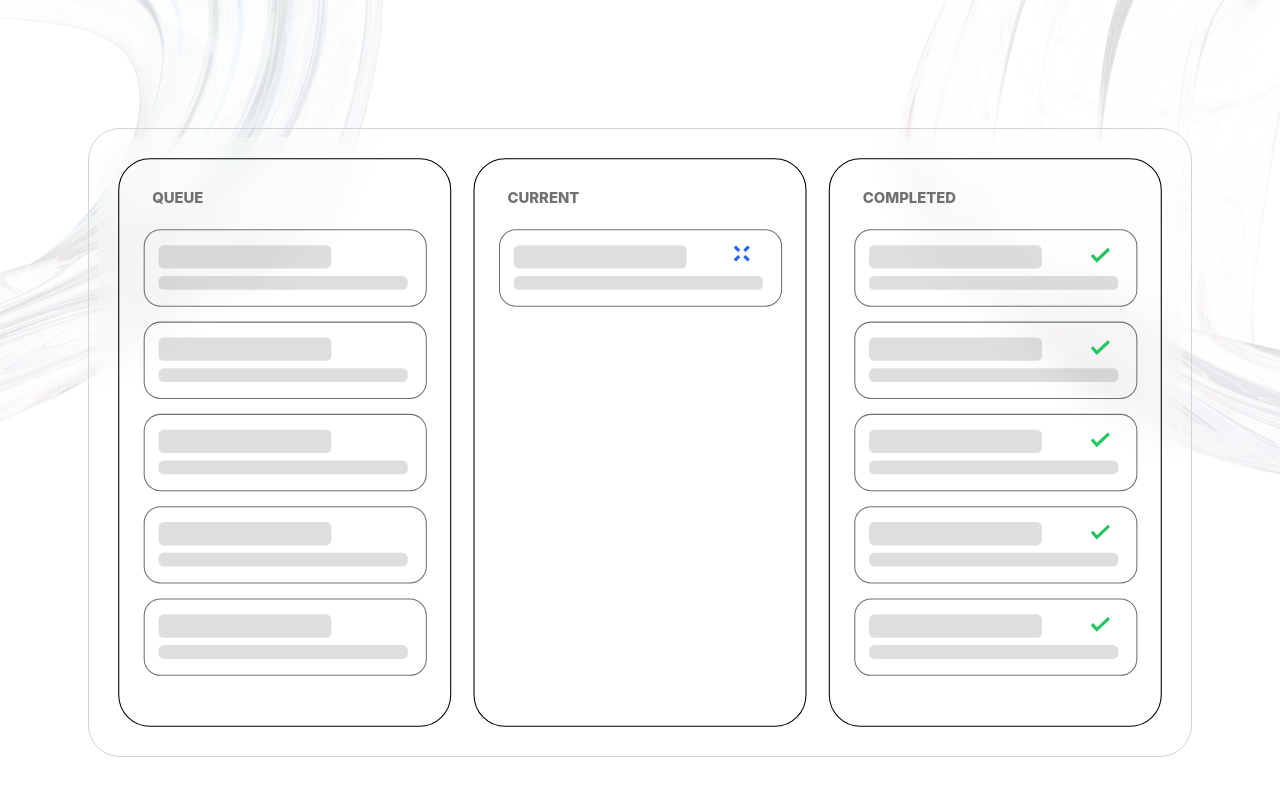
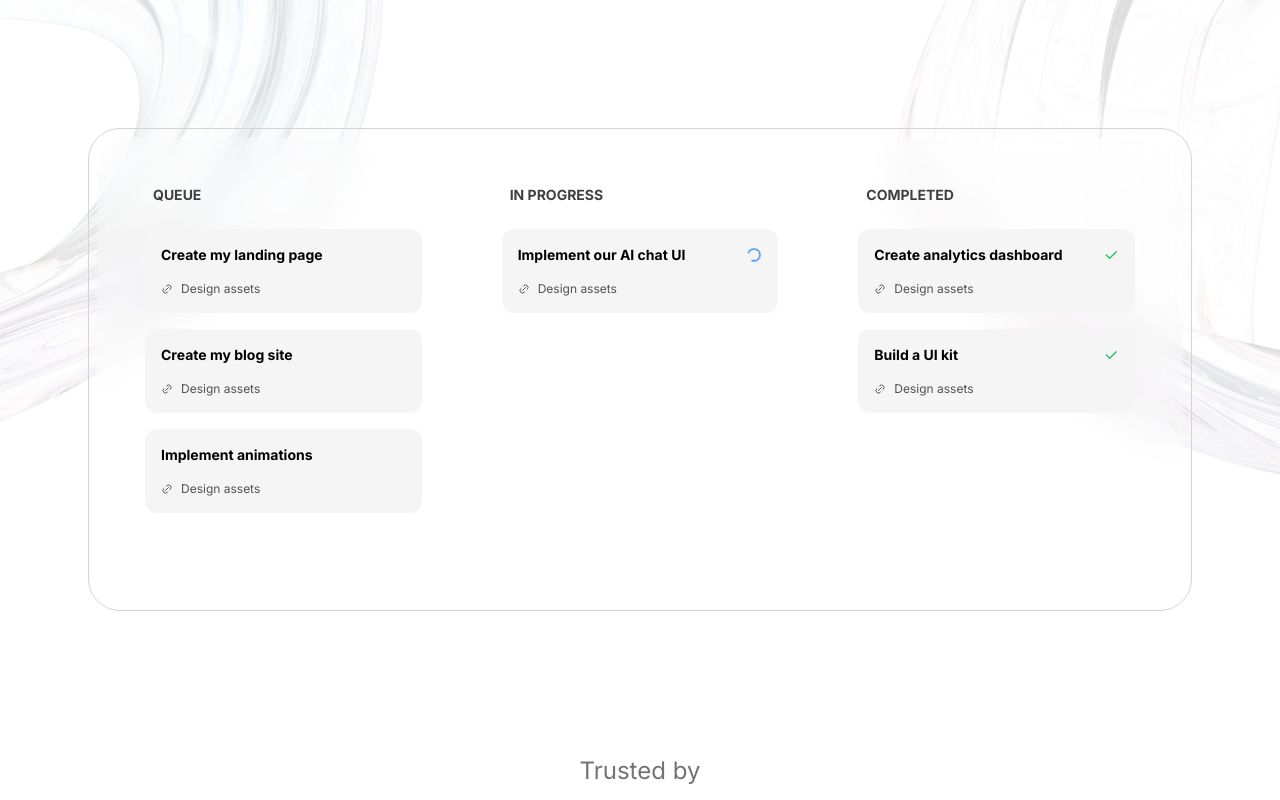
Before and after one commit to hexcowboy/thirty.dev, a Next.js app: page / in a window 1280 px wide. Shown: the part 540-1340 px from the top of the page. Built offline with nearby package versions, Linux system fonts and the light colour scheme.

Commit message:
add kanban animation to hero

```diff
--- a/src/pages/_app.tsx
+++ b/src/pages/_app.tsx
@@ -1,12 +1,22 @@
 import type { AppProps } from "next/app";
+import Head from "next/head";
 
 import { ThemeProvider } from "@/providers/theme-provider";
 import "@/styles/globals.css";
 
 export default function App({ Component, pageProps }: AppProps) {
   return (
-    <ThemeProvider attribute="class" defaultTheme="system" enableSystem>
-      <Component {...pageProps} />
-    </ThemeProvider>
+    <>
+      <Head>
+        <title>Thirty</title>
+        <meta
+          name="description"
+          content="On-demand frontend development for a low monthly price. Add work to a queue and see results faster at ⅓ the price of an engineer salary."
+        />
+      </Head>
+      <ThemeProvider attribute="class" defaultTheme="system" enableSystem>
+        <Component {...pageProps} />
+      </ThemeProvider>
+    </>
   );
 }
--- a/src/views/faq.tsx
+++ b/src/views/faq.tsx
@@ -22,8 +22,8 @@ const faqs = [
         </ol>
         Our speed and quality are attributed to the absence of meetings or
         unnecessary back-and-forths. In the event that you require changes after
-        a request has been completed, you can conveniently add a new request to
-        the queue.
+        a request has been completed, you can simply add a new request to the
+        queue.
       </>
     ),
   },
--- a/src/views/hero.tsx
+++ b/src/views/hero.tsx
@@ -4,6 +4,8 @@ import Image from "next/image";
 import { useRef } from "react";
 
 import Button from "@/components/button";
+
+import KanbanAnimation from "./kanban-animation";
 
 const Hero = () => {
   const animationRef = useRef(null);
@@ -67,13 +69,7 @@ const Hero = () => {
           style={{ rotateX }}
         >
           <div className="flex w-full grow rounded-[2rem] bg-white/20 backdrop-blur-lg dark:bg-black/20">
-            <Image
-              src="/kanban.svg"
-              alt="kanban illustration"
-              height={1024}
-              width={576}
-              className="h-full min-h-[30rem] w-full object-cover md:object-contain"
-            />
+            <KanbanAnimation />
           </div>
         </motion.div>
       </div>
--- /dev/null
+++ b/src/views/kanban-animation.tsx
@@ -0,0 +1,115 @@
+import {
+  IconCheck,
+  IconLink,
+  IconLoader,
+  IconLoader2,
+} from "@tabler/icons-react";
+import { Reorder } from "framer-motion";
+import { useState } from "react";
+
+const KanbanAnimation = () => {
+  const [items1, setItems1] = useState([
+    "Create my landing page",
+    "Create my blog site",
+    "Implement animations",
+  ]);
+  const [items2, setItems2] = useState(["Implement our AI chat UI"]);
+  const [items3, setItems3] = useState([
+    "Create analytics dashboard",
+    "Build a UI kit",
+  ]);
+
+  return (
+    <div className="grid w-full grid-cols-1 gap-4 overflow-hidden p-4 lg:aspect-[7/3] lg:grid-cols-3">
+      <KanbanColumn title="Queue">
+        <Reorder.Group
+          values={items1}
+          onReorder={setItems1}
+          className="flex flex-col gap-4"
+        >
+          {items1.map((item) => (
+            <KanbanItem key={item} item={item} />
+          ))}
+        </Reorder.Group>
+      </KanbanColumn>
+      <KanbanColumn title="In Progress">
+        <Reorder.Group
+          values={items2}
+          onReorder={setItems2}
+          className="flex flex-col gap-4"
+        >
+          {items2.map((item) => (
+            <KanbanItem
+              key={item}
+              item={item}
+              icon={
+                <span className="animate-spin">
+                  <IconLoader2 size={16} className="text-blue-500" />
+                </span>
+              }
+            />
+          ))}
+        </Reorder.Group>
+      </KanbanColumn>
+      <KanbanColumn title="Completed">
+        <Reorder.Group
+          values={items3}
+          onReorder={setItems3}
+          className="flex flex-col gap-4"
+        >
+          {items3.map((item) => (
+            <KanbanItem
+              key={item}
+              item={item}
+              icon={<IconCheck size={16} className="text-green-500" />}
+            />
+          ))}
+        </Reorder.Group>
+      </KanbanColumn>
+    </div>
+  );
+};
+
+const KanbanColumn = ({
+  children,
+  title,
+}: {
+  children: React.ReactNode;
+  title: string;
+}) => {
+  return (
+    <div className="rounded-3xl p-8">
+      <div className="flex items-center justify-between px-2 pb-6">
+        <h3 className="text-sm font-bold uppercase text-neutral-700 dark:text-neutral-400">
+          {title}
+        </h3>
+      </div>
+      {children}
+    </div>
+  );
+};
+
+const KanbanItem = ({
+  item,
+  icon,
+}: {
+  item: string;
+  icon?: React.ReactNode;
+}) => {
+  return (
+    <Reorder.Item
+      value={item}
+      className="relative flex cursor-ns-resize grid-cols-2 flex-col gap-1 gap-4 rounded-xl bg-neutral-100 p-4 text-left dark:bg-neutral-900"
+    >
+      <div className="flex items-center justify-between">
+        <div className="text-sm font-bold">{item}</div>
+        {icon}
+      </div>
+      <div className="flex items-center gap-2 text-xs text-neutral-600 dark:text-neutral-400">
+        <IconLink size={12} /> Design assets
+      </div>
+    </Reorder.Item>
+  );
+};
+
+export default KanbanAnimation;
--- a/src/views/pricing.tsx
+++ b/src/views/pricing.tsx
@@ -47,7 +47,7 @@ const Pricing = () => {
         <h1 className="max-w-[44rem] text-center text-4xl font-bold sm:text-5xl">
           Don&apos;t pay another salary
         </h1>
-        <p className="mt-2 text-neutral-500 text-center">
+        <p className="mt-2 text-center text-neutral-500">
           Pre-pay for dev work and pause any time you&apos;re not using it.
         </p>
       </span>
@@ -60,7 +60,7 @@ const Pricing = () => {
       </div>
 
       <motion.div
-        className="grid w-full max-w-[800px] grid-cols-1 gap-12 sm:gap-4 sm:grid-cols-2"
+        className="grid w-full max-w-[800px] grid-cols-1 gap-12 sm:grid-cols-2 sm:gap-4"
         ref={ref}
         animate={isInView ? { y: 0, scale: 1 } : { y: 20, scale: 0.9 }}
         transition={{ duration: 0.5, ease: "easeInOut" }}
@@ -91,7 +91,9 @@ const Pricing = () => {
             </Badge>
           }
           features={[
-            "Two requests at a time",
+            <>
+              <strong>Two</strong> requests at a time
+            </>,
             "Unlimited work queue",
             "Pause subscription",
             "Unlimited revisions",
@@ -181,7 +183,7 @@ interface PricingCardProps {
   title: string;
   top?: React.ReactNode;
   price: string;
-  features: string[];
+  features: React.ReactNode[];
   tagline?: string;
 }
 
@@ -209,7 +211,7 @@ const PricingCard = ({
       <div className="h-1 w-16 rounded-full bg-green-500" />
       <div className="flex flex-col items-center items-stretch gap-2">
         {features.map((feature) => (
-          <div className="flex items-center gap-2" key={feature}>
+          <div className="flex items-center gap-2" key={feature?.toString()}>
             <IconCheck size={20} className="flex-shrink-0 text-green-500" />
             <span className="text-neutral-500">{feature}</span>
           </div>
```
